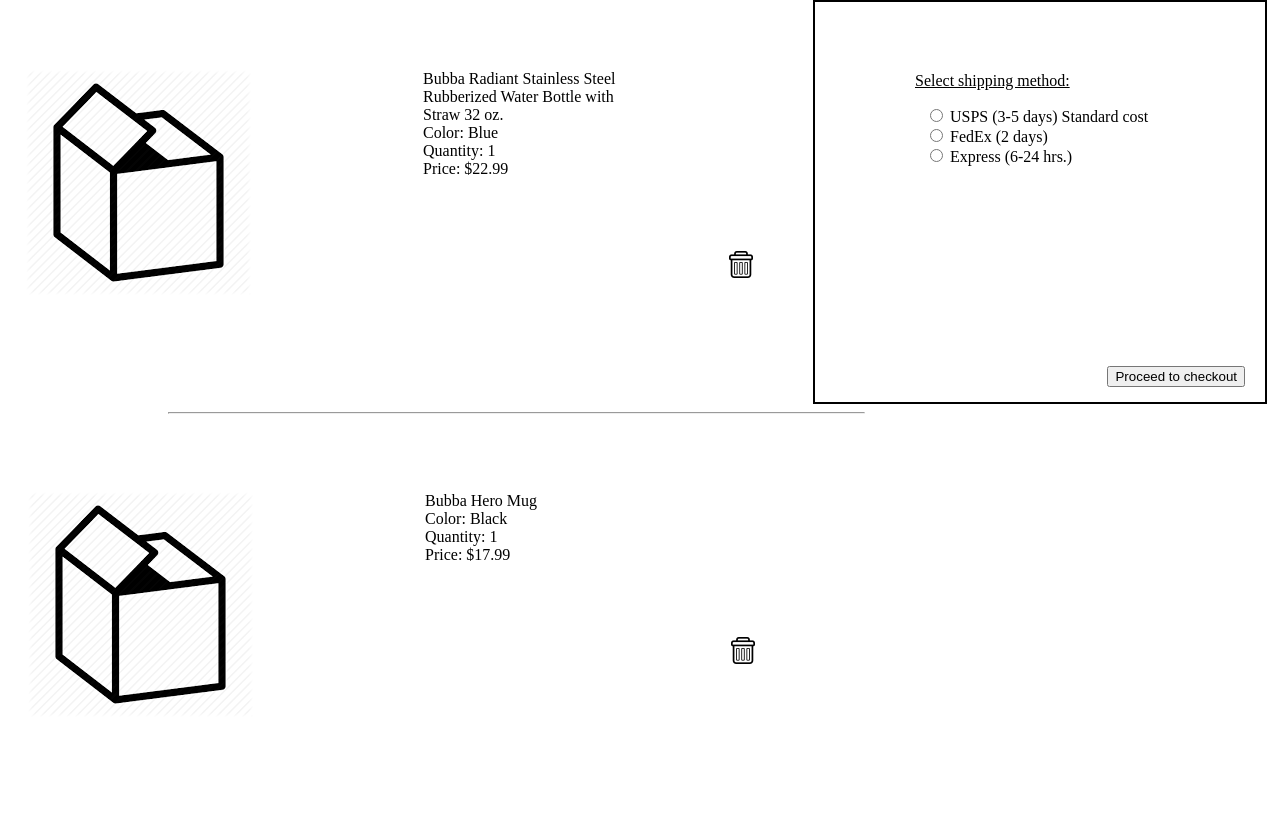
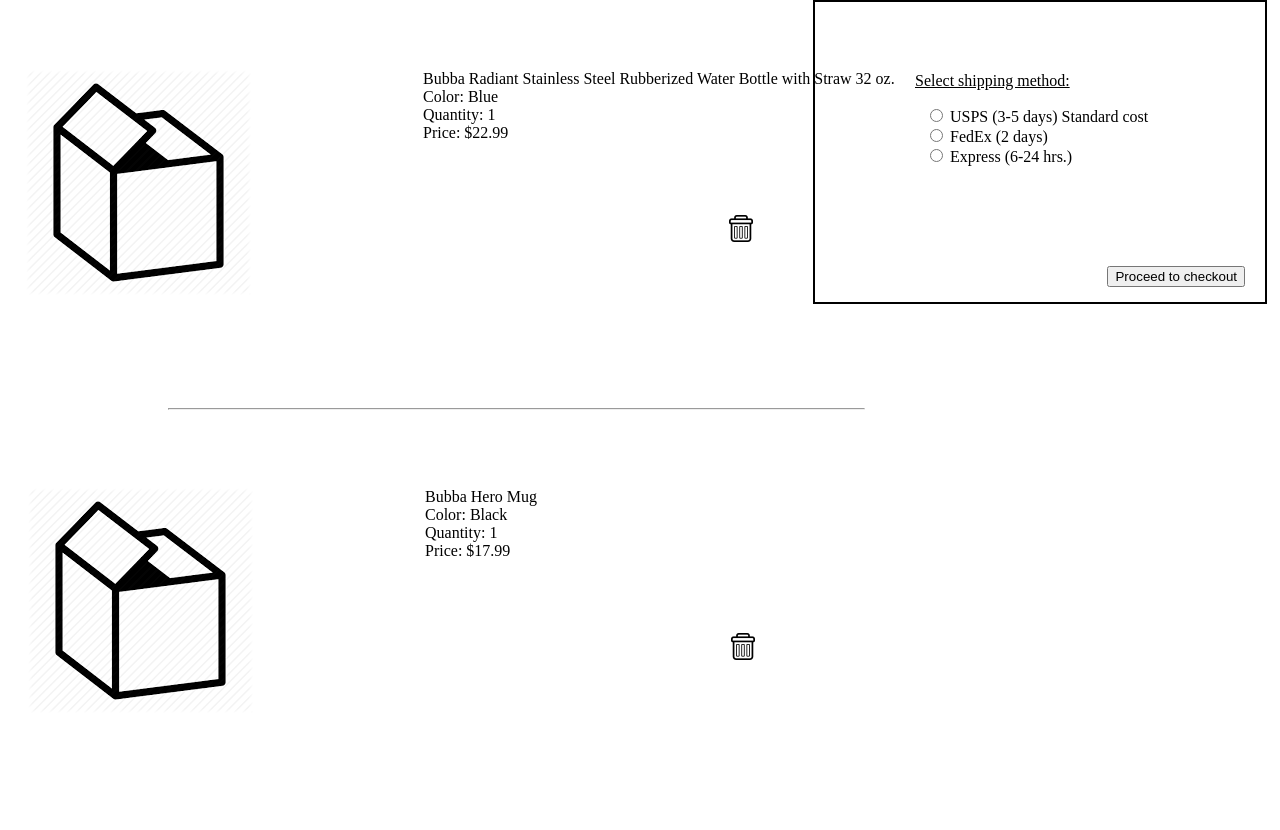
Before and after one commit to indigo77072/AppDevSouthBalanceSite, a PHP site: page /cart.php in a window 1280 px wide. Shown: the part 132-962 px from the top of the page. After the commit the page ends 832 px from the top, so only its background shows below. Run offline with PHP 8.4, Linux system fonts and the light colour scheme.

Commit message:
Refine frontend of cart.php

```diff
--- a/cart_styles.css
+++ b/cart_styles.css
@@ -48,7 +48,7 @@
   .flex-container > div.rightColumn {
     min-width: 450px;
     margin-right: 50px;
-    height: 400px;
+    height: 300px;
     border: 2px solid black;
   }
 
@@ -70,6 +70,7 @@
     /* background-color: red; */
 
 
+
   }
 
 
@@ -83,7 +84,8 @@
 div.proceedToCheckoutDiv > input {
   position: absolute;
   right: 20px;
-  top: 200px;
+  /* top: 200px; */
+  top: 100px;
   /* bottom: 0; */
 
 }
@@ -101,6 +103,9 @@ div.centerColumn > div.itemInfo {
   margin-left: 60px;
   margin-right: 60px;
   margin-bottom: 70px;
+
+  min-width: 500px;
+  /* background-color: cyan; */
 
 
 }
@@ -131,6 +136,7 @@ div.additionalItemRightColumn {
 hr.itemDivider {
   width: 55%;
   margin-left: 160px;
+
 
 }
 
--- a/header.php
+++ b/header.php
@@ -11,5 +11,6 @@
                 <a href="index.php">Support</a> |
                 <a href="logout.php">Logout</a></p>
             </div>
+
             <!-- Indigo: I will add emoji icons to represent some of these header tabs-->
         </header>
```
